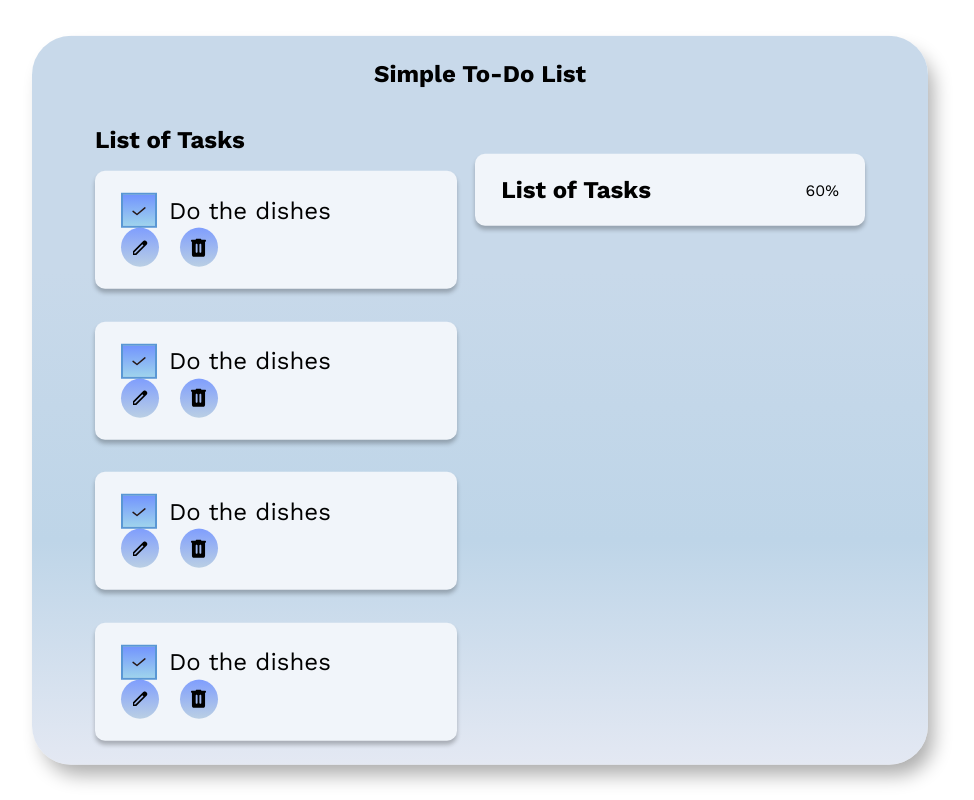
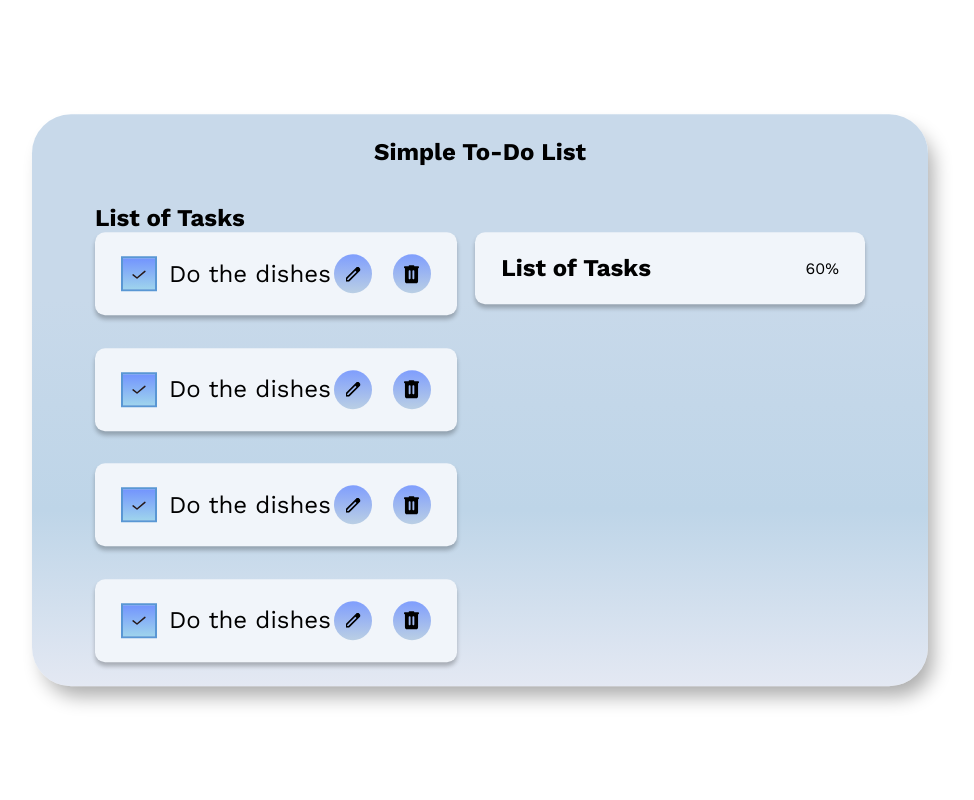
Before and after one commit to HarshitaNahata/to-do-list, a React (Vite) app: page / in a window 1280 px wide. Shown: the whole page, without its empty margins (160-1134 px from the left). Built offline with nearby package versions, Linux system fonts and the light colour scheme.

Commit message:
fixed errors

```diff
--- a/src/components/ToDoItem/ToDoItem.jsx
+++ b/src/components/ToDoItem/ToDoItem.jsx
@@ -2,13 +2,13 @@ import React from 'react'
 import Checkbox from '../Checkbox/Checkbox';
 import Typography from '../Typography/Typography';
 import ActionButton from '../ActionButton/ActionButton';
-import styles from './ToDoItem.module.css';
+import styles from './TodoItem.module.css';
 import pencil from '../../assets/pencil.svg';
 import trash from '../../assets/trash.svg';
 
-function ToDoItem() {
+function TodoItem() {
     return (
-        <div>
+        <>
             <div className={styles.taskName}>
                 <Checkbox />
                 <Typography fontSize={24}>Do the dishes</Typography>
@@ -17,8 +17,8 @@ function ToDoItem() {
                 <ActionButton icon={pencil} handleClick={() => null} />
                 <ActionButton icon={trash} handleClick={() => null} />
             </div>
-        </div>
+        </>
     )
 }
 
-export default ToDoItem
+export default TodoItem
--- a/src/components/ToDosList/ToDosList.jsx
+++ b/src/components/ToDosList/ToDosList.jsx
@@ -1,14 +1,14 @@
 import React from 'react';
 import Card from '../Card/Card';
 import styles from './ToDosList.module.css'
-import ToDoItem from '../ToDoItem/ToDoItem';
+import TodoItem from '../TodoItem/TodoItem';
 
 function ToDosList() {
     return (
         <div className={styles.todoList}>
             {[0, 1, 2, 3].map((item) => (
                 <Card>
-                    <ToDoItem />
+                    <TodoItem />
                 </Card>
             ))}
         </div>
--- a/src/components/ToDosList/ToDosList.module.css
+++ b/src/components/ToDosList/ToDosList.module.css
@@ -1,5 +1,5 @@
 .todoList {
-    margin-top: 17px;
+    /* margin-top: 17px; */
     display: flex;
     flex-direction: column;
     justify-content: center;
--- a/src/components/Typography/Typography.jsx
+++ b/src/components/Typography/Typography.jsx
@@ -2,7 +2,8 @@ import React from 'react';
 
 function Typography({ children, fontSize, bold, marginTop }) {
     return (
-        <div style={{ fontSize, fontWeight: bold ? "700" : "400", marginTop: marginTop }}>
+        <div
+            style={{ fontSize: fontSize, fontWeight: bold ? "700" : "400", marginTop: marginTop }}>
             {children}
         </div>
     );
```
